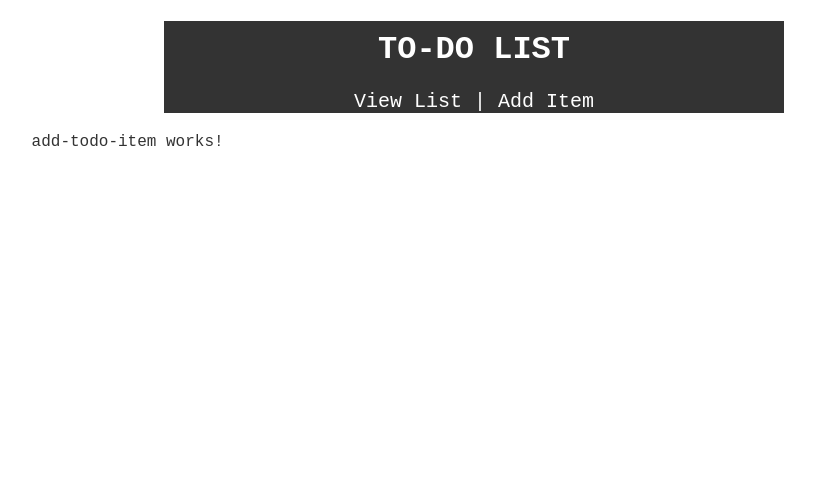
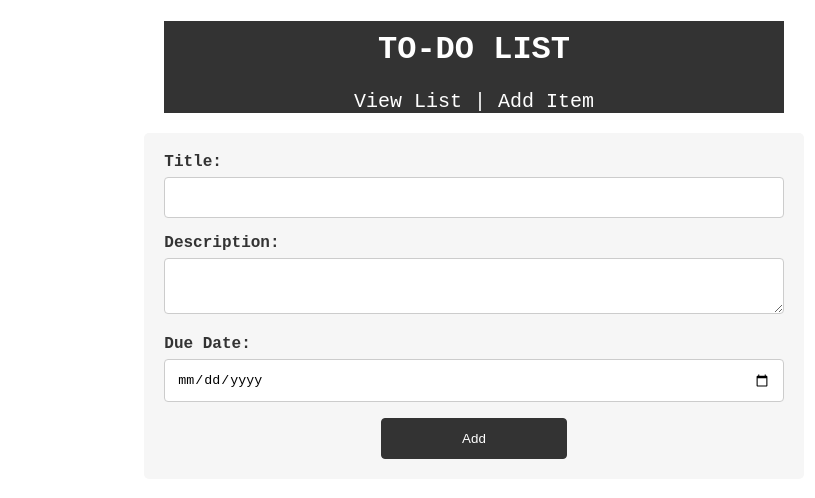
Before and after one commit to bhatiama/Todo-list, an Angular app: page /add in a window 1280 px wide. Shown: the top 498 px of the page, without its empty margins (166-981 px from the left). Built offline with nearby package versions, Linux system fonts and the light colour scheme.

Commit message:
Implement Add todo form view

```diff
--- a/src/app/components/add-todo-item/add-todo-item.component.html
+++ b/src/app/components/add-todo-item/add-todo-item.component.html
@@ -1 +1,9 @@
-<p>add-todo-item works!</p>
+<div class="addTodoForm">
+  <form>
+    <label>Title: </label><input type="text">
+    <label>Description: </label><textarea></textarea>
+    <label>Due Date: </label><input type="date">
+    <input type="submit" value="Add">
+  </form>
+
+</div>
--- a/src/app/components/add-todo-item/add-todo-item.component.scss
+++ b/src/app/components/add-todo-item/add-todo-item.component.scss
@@ -0,0 +1,36 @@
+input[type=text], input[type=date], textarea {
+  width: 100%;
+  padding: 12px;
+  border: 1px solid #ccc;
+  border-radius: 4px;
+  box-sizing: border-box;
+  margin-top: 6px;
+  margin-bottom: 16px;
+  resize: vertical;
+}
+
+input[type=submit] {
+  background-color: #333;
+  color: white;
+  padding: 12px 20px;
+  border: 1px solid #333;
+  border-radius: 4px;
+  cursor: pointer;
+  width: 30%;
+  display: block;
+  margin: auto;
+}
+
+/* When moving the mouse over the submit button, add a darker green color */
+input[type=submit]:hover {
+  background-color: #ffffff;
+  color: #333;
+}
+
+/* Add a background color and some padding around the form */
+.addTodoForm {
+  border-radius: 5px;
+  background-color: #f6f6f6;
+  padding: 20px;
+  font-weight: bold;
+}
```
